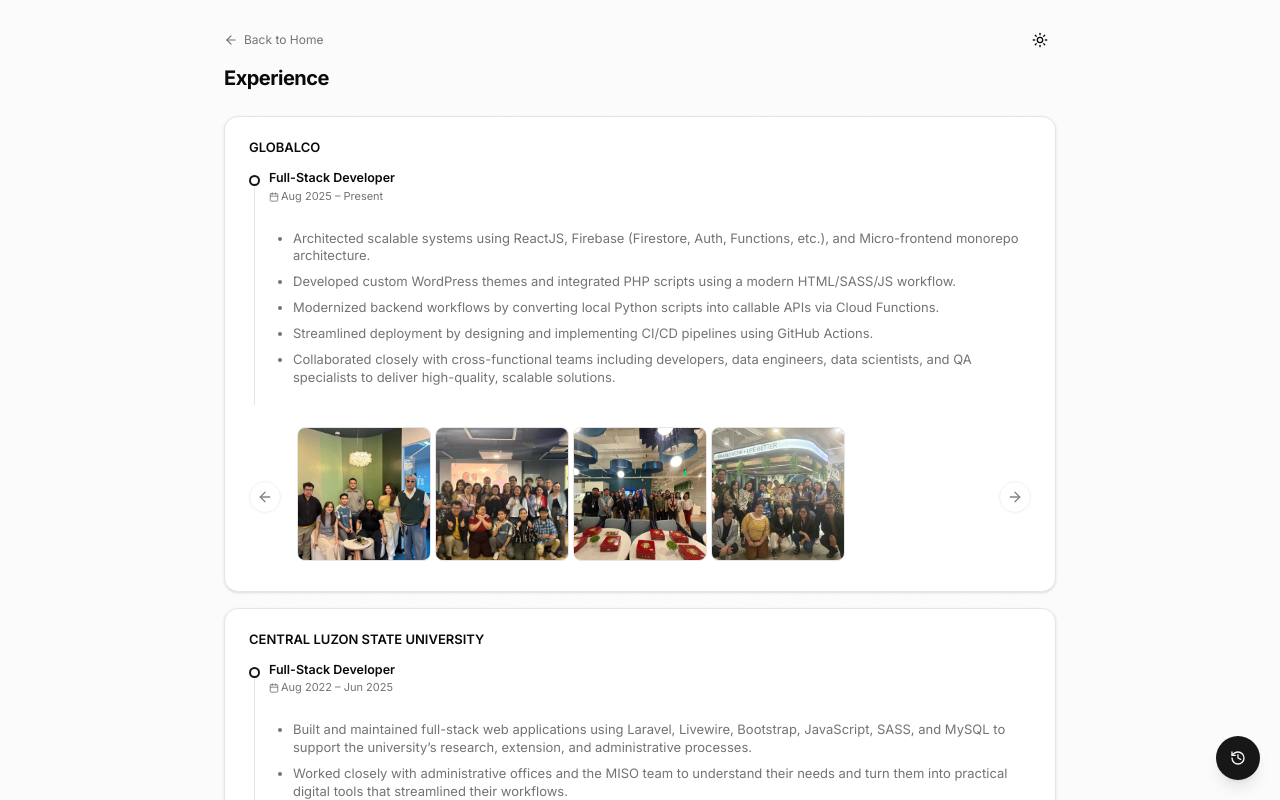
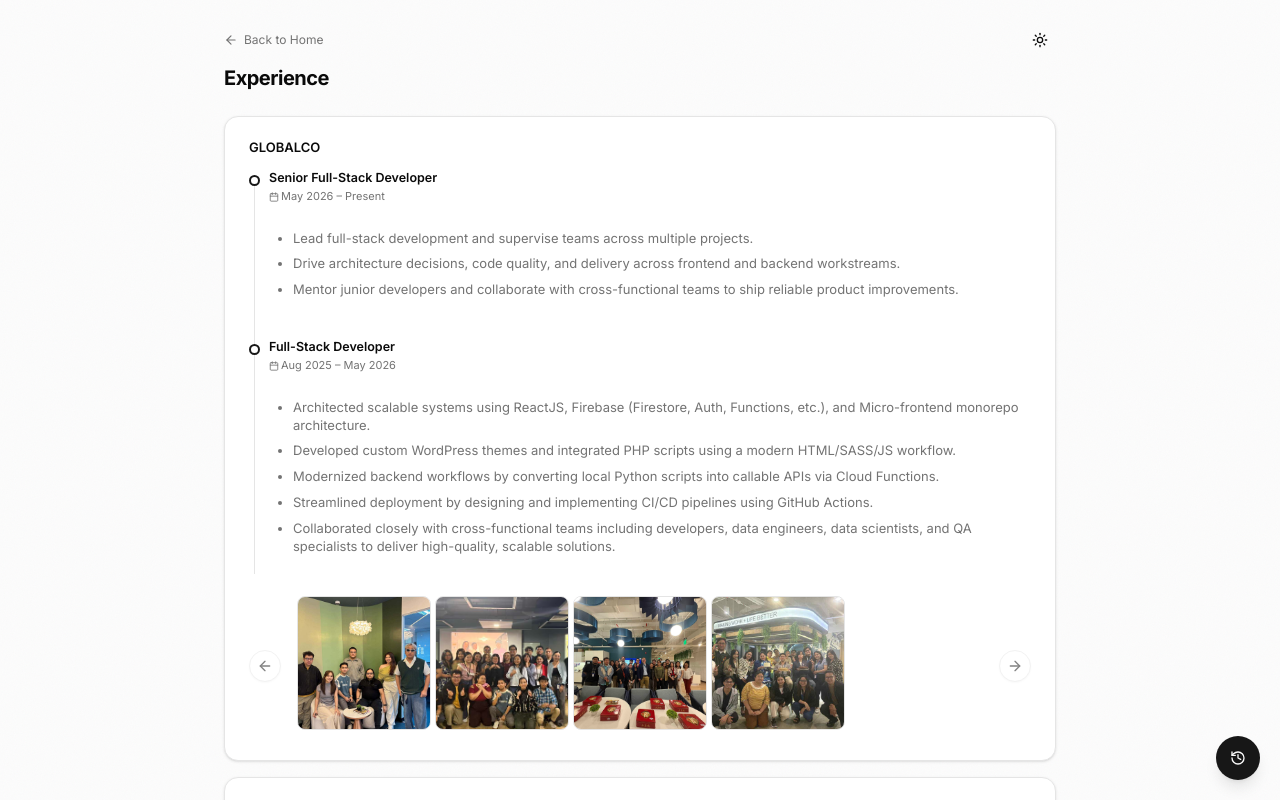
Before and after one commit to yjaphzs/portfolio, a React (Vite) app: page /experience in a window 1280 px wide. Shown: the top 800 px of the page. Built offline with nearby package versions, Linux system fonts and the light colour scheme.

Commit message:
Updated Experience

```diff
--- a/src/data/experience.ts
+++ b/src/data/experience.ts
@@ -36,8 +36,17 @@ export const experience = [
     url: "https://www.globalco.com/",
     roles: [
       {
+        title: "Senior Full-Stack Developer",
+        period: "May 2026 – Present",
+        bullets: [
+          "Lead full-stack development and supervise teams across multiple projects.",
+          "Drive architecture decisions, code quality, and delivery across frontend and backend workstreams.",
+          "Mentor junior developers and collaborate with cross-functional teams to ship reliable product improvements.",
+        ],
+      },
+      {
         title: "Full-Stack Developer",
-        period: "Aug 2025 – Present",
+        period: "Aug 2025 – May 2026",
         bullets: [
           "Architected scalable systems using ReactJS, Firebase (Firestore, Auth, Functions, etc.), and Micro-frontend monorepo architecture.",
           "Developed custom WordPress themes and integrated PHP scripts using a modern HTML/SASS/JS workflow.",
@@ -197,6 +206,7 @@ export const experience = [
 ];
 
 const RELEVANT_TITLES = [
+  "Senior Full-Stack Developer",
   "Full-Stack Developer",
   "Quality Assurance Specialist",
   "Creative Developer",
```
